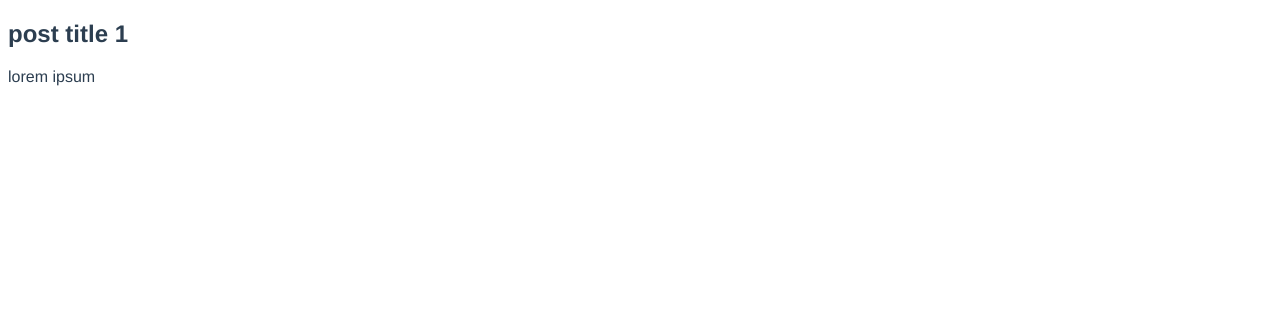
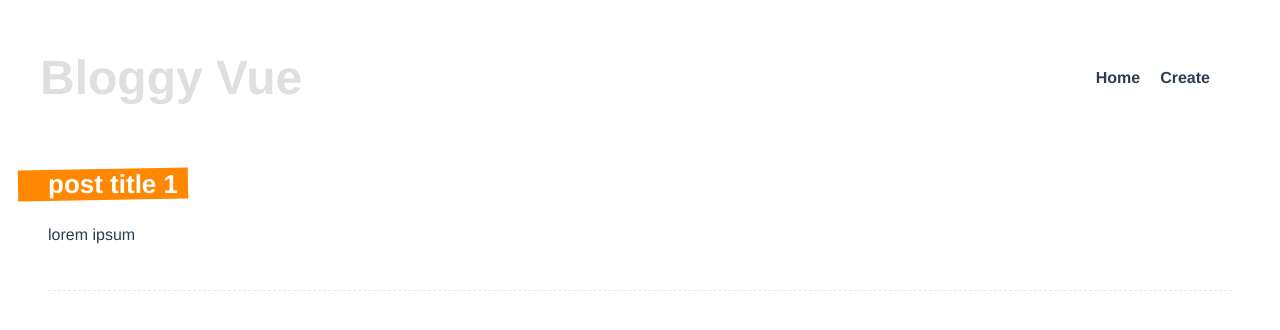
Before and after one commit to ZinKoLwin-terminator/Vue_Blog_System, a Vue app: page /posts/1 in a window 1280 px wide. Shown: the top 330 px of the page. Built offline with nearby package versions, Linux system fonts and the light colour scheme; data requests are answered from the project's data file.

Commit message:
navbar component and detail style

```diff
--- a/src/App.vue
+++ b/src/App.vue
@@ -1,8 +1,14 @@
 <template>
-
+ <NavBar></NavBar>
   <router-view/>
 </template>
+<script>
+import NavBar from './components/NavBar'
+export default {
+  components: { NavBar },
 
+}
+</script>
 <style>
 #app {
   font-family: Avenir, Helvetica, Arial, sans-serif;
--- /dev/null
+++ b/src/components/NavBar.vue
@@ -0,0 +1,39 @@
+<template>
+  <header>
+    <h1>Bloggy Vue</h1>
+    <nav>
+        <router-link :to="{name:'home'}">Home</router-link>
+        <router-link :to="{name:'create'}">Create</router-link>
+    </nav>
+  </header>
+</template>
+
+<script>
+export default {
+
+}
+</script>
+
+<style>
+header{
+    display: flex;
+    justify-content: space-between;
+    align-items: center;
+    max-width: 1200px;
+    margin: 0 auto;
+    padding: 10px;
+  }
+  header h1 {
+    color: #dfdfdf;
+    font-size: 48px;
+  }
+  header a {
+    color: #bbb;
+    text-decoration: none;
+    margin-left: 20px;
+  }
+  header a.router-link-active {
+    color: #444;
+    font-weight: bold;
+  }
+</style>
--- a/src/views/DetailView.vue
+++ b/src/views/DetailView.vue
@@ -1,5 +1,5 @@
 <template>
-  <div v-if="post">
+  <div v-if="post" class="post">
     <h2>{{post.title}}</h2>
     <p>{{post.body}}</p>
   </div>
@@ -23,5 +23,38 @@
 </script>
 
 <style>
-
+.post {
+        margin: 0 40px 30px;
+        padding-bottom: 30px;
+        border-bottom: 1px dashed #e7e7e7;
+      }
+      .post h2 {
+        display: inline-block;
+        position: relative;
+        font-size: 26px;
+        color: white;
+        margin-bottom: 10px;
+        max-width: 400px;
+      }
+      .post h2::before {
+        content: "";
+        display: block;
+        width: 100%;
+        height: 100%;
+        background: #ff8800;
+        position: absolute;
+        z-index: -1;
+        padding-right: 40px;
+        left: -30px;
+        transform: rotateZ(-1deg);
+      }
+      .pill {
+        display: inline-block;
+        margin: 10px 10px 0 0;
+        color: #444;
+        background: #ddd;
+        padding: 8px;
+        border-radius: 20px;
+        font-size: 14px;
+      }
 </style>
```
